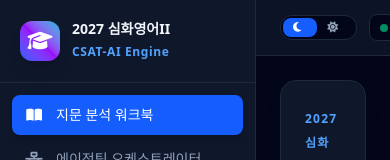
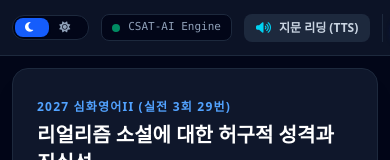
Before and after one commit to googyosoo/csat-agent-2, a React (Vite) app: page / in a window 390 px wide. Shown: the top 160 px of the page. Built offline with nearby package versions, Linux system fonts and the light colour scheme; no server answers; a web font is replaced by a local one.

Commit message:
feat: upgrade mobile and tablet responsive web design with slide-out sidebar drawer and touch optimization

```diff
--- a/src/App.tsx
+++ b/src/App.tsx
@@ -25,6 +25,8 @@ export default function App() {
   const [showIngestModal, setShowIngestModal] = useState(false);
   const [authUser, setAuthUser] = useState<User | null>(null);
   const [deniedReason, setDeniedReason] = useState<string | null>(null);
+
+  const [isSidebarOpen, setIsSidebarOpen] = useState(false);
 
   useEffect(() => {
     const unsubscribe = subscribeToAuth(async (user) => {
@@ -81,22 +83,33 @@ export default function App() {
   };
 
   return (
-    <div className="flex h-screen overflow-hidden bg-slate-950 text-slate-100 font-sans">
-      {/* Sidebar */}
+    <div className="flex h-screen overflow-hidden bg-slate-950 text-slate-100 font-sans relative">
+      {/* Responsive Sidebar */}
       <Sidebar
         activeTab={activeTab}
-        setActiveTab={setActiveTab}
+        setActiveTab={(tab) => {
+          setActiveTab(tab);
+          setIsSidebarOpen(false);
+        }}
         dataset={dataset}
         selectedPassage={selectedPassage}
-        setSelectedPassage={setSelectedPassage}
+        setSelectedPassage={(p) => {
+          setSelectedPassage(p);
+          setIsSidebarOpen(false);
+        }}
         filterLesson={filterLesson}
         setFilterLesson={setFilterLesson}
-        onOpenIngestModal={() => setShowIngestModal(true)}
+        onOpenIngestModal={() => {
+          setShowIngestModal(true);
+          setIsSidebarOpen(false);
+        }}
         authUser={authUser}
+        isOpen={isSidebarOpen}
+        onClose={() => setIsSidebarOpen(false)}
       />
 
       {/* Main Workspace */}
-      <main className="flex-1 flex flex-col h-screen overflow-hidden bg-slate-950">
+      <main className="flex-1 flex flex-col h-screen overflow-hidden bg-slate-950 min-w-0">
         <Header
           selectedPassage={selectedPassage}
           isSpeaking={isSpeaking}
@@ -105,10 +118,11 @@ export default function App() {
           customApiKey={customApiKey}
           setCustomApiKey={setCustomApiKey}
           authUser={authUser}
+          onToggleSidebar={() => setIsSidebarOpen(!isSidebarOpen)}
         />
 
-        {/* Tab Content */}
-        <div className="flex-1 overflow-y-auto p-6">
+        {/* Tab Content with responsive padding */}
+        <div className="flex-1 overflow-y-auto p-3 sm:p-4 md:p-6">
           {activeTab === 'library' && (
             <LibraryTab
               selectedPassage={selectedPassage}
--- a/src/components/Header.tsx
+++ b/src/components/Header.tsx
@@ -10,6 +10,7 @@ interface HeaderProps {
   customApiKey: string;
   setCustomApiKey: (key: string) => void;
   authUser: User | null;
+  onToggleSidebar?: () => void;
 }
 
 export const Header: React.FC<HeaderProps> = ({
@@ -20,6 +21,7 @@ export const Header: React.FC<HeaderProps> = ({
   customApiKey,
   setCustomApiKey,
   authUser,
+  onToggleSidebar,
 }) => {
   const [isLoggingIn, setIsLoggingIn] = React.useState(false);
   const [theme, setTheme] = React.useState<'dark' | 'light'>(() => {
@@ -57,13 +59,23 @@ export const Header: React.FC<HeaderProps> = ({
   };
 
   return (
-    <header className="h-14 border-b border-slate-800 px-6 flex items-center justify-between bg-slate-900/80 backdrop-blur-md shrink-0 z-10">
-      <div className="flex items-center space-x-3 truncate">
+    <header className="h-14 border-b border-slate-800 px-3 md:px-6 flex items-center justify-between bg-slate-900/80 backdrop-blur-md shrink-0 z-10">
+      <div className="flex items-center space-x-2 md:space-x-3 truncate">
+        {onToggleSidebar && (
+          <button
+            type="button"
+            onClick={onToggleSidebar}
+            className="md:hidden text-slate-300 hover:text-white p-2 rounded-lg bg-slate-800 border border-slate-700 shrink-0"
+            title="메뉴 열기"
+          >
+            <i className="fa-solid fa-bars text-sm"></i>
+          </button>
+        )}
         <span className="px-2 py-0.5 rounded bg-blue-500/20 text-blue-400 font-bold text-xs border border-blue-500/30 shrink-0">
           {selectedPassage.lesson} {selectedPassage.itemNo}
         </span>
-        <span className="text-xs text-slate-400 shrink-0">[{selectedPassage.type}]</span>
-        <h2 className="text-sm font-bold text-slate-200 truncate max-w-md">{selectedPassage.title}</h2>
+        <span className="hidden sm:inline text-xs text-slate-400 shrink-0">[{selectedPassage.type}]</span>
+        <h2 className="text-xs md:text-sm font-bold text-slate-200 truncate max-w-[120px] sm:max-w-xs md:max-w-md">{selectedPassage.title}</h2>
       </div>
 
       <div className="flex items-center space-x-3 shrink-0">
--- a/src/components/Sidebar.tsx
+++ b/src/components/Sidebar.tsx
@@ -13,6 +13,8 @@ interface SidebarProps {
   setFilterLesson: (lesson: string) => void;
   onOpenIngestModal: () => void;
   authUser?: User | null;
+  isOpen?: boolean;
+  onClose?: () => void;
 }
 
 export const Sidebar: React.FC<SidebarProps> = ({
@@ -25,6 +27,8 @@ export const Sidebar: React.FC<SidebarProps> = ({
   setFilterLesson,
   onOpenIngestModal,
   authUser,
+  isOpen = false,
+  onClose,
 }) => {
   const filteredPassages = filterLesson === 'ALL'
     ? dataset
@@ -32,14 +36,34 @@ export const Sidebar: React.FC<SidebarProps> = ({
 
   const availableLessons = Array.from(new Set(dataset.map(p => p.lesson)));
   const lessons = ['ALL', ...availableLessons];
-  const isAdmin = authUser ? isAdminUser(authUser.email) : true; // Enabled for preview access
+  const isAdmin = authUser ? isAdminUser(authUser.email) : true;
+
+  const handleTabSelect = (tabKey: string) => {
+    setActiveTab(tabKey);
+    if (onClose) onClose();
+  };
 
   return (
-    <aside className="w-64 bg-slate-900 border-r border-slate-800 flex flex-col justify-between z-20 shrink-0 h-screen">
+    <>
+      {/* Mobile Backdrop Overlay */}
+      {isOpen && (
+        <div
+          className="fixed inset-0 bg-slate-950/80 backdrop-blur-sm z-40 md:hidden transition-opacity"
+          onClick={onClose}
+        />
+      )}
+
+      {/* Sidebar Drawer Container */}
+      <aside
+        className={`fixed md:static inset-y-0 left-0 z-50 w-72 md:w-64 bg-slate-900 border-r border-slate-800 flex flex-col justify-between shrink-0 h-screen transition-transform duration-300 ease-in-out ${
+          isOpen ? 'translate-x-0' : '-translate-x-full md:translate-x-0'
+        }`}
+      >
         <div>
-        {/* App Logo */}
-        <div className="p-5 border-b border-slate-800 flex items-center space-x-3">
-          <div className="w-10 h-10 rounded-xl bg-gradient-to-tr from-blue-600 via-purple-600 to-cyan-500 flex items-center justify-center text-white font-black text-xl shadow-lg">
+          {/* App Logo & Mobile Close Button */}
+          <div className="p-4 md:p-5 border-b border-slate-800 flex items-center justify-between">
+            <div className="flex items-center space-x-3">
+              <div className="w-10 h-10 rounded-xl bg-gradient-to-tr from-blue-600 via-purple-600 to-cyan-500 flex items-center justify-center text-white font-black text-xl shadow-lg shrink-0">
                 <i className="fa-solid fa-graduation-cap"></i>
               </div>
               <div>
@@ -47,12 +71,23 @@ export const Sidebar: React.FC<SidebarProps> = ({
                 <span className="text-xs text-blue-400 font-semibold tracking-wider">CSAT-AI Engine</span>
               </div>
             </div>
+            {onClose && (
+              <button
+                type="button"
+                onClick={onClose}
+                className="md:hidden text-slate-400 hover:text-white p-1 rounded-lg bg-slate-800/60"
+                title="메뉴 닫기"
+              >
+                <i className="fa-solid fa-xmark text-base"></i>
+              </button>
+            )}
+          </div>
 
         {/* Nav Items */}
         <nav className="p-3 space-y-1">
           <button
             type="button"
-            onClick={(e) => { e.preventDefault(); setActiveTab('library'); }}
+            onClick={(e) => { e.preventDefault(); handleTabSelect('library'); }}
             className={`w-full flex items-center space-x-3 px-3 py-2.5 rounded-lg text-sm font-medium transition-all ${
               activeTab === 'library' ? 'bg-blue-600 text-white shadow-md' : 'text-slate-400 hover:bg-slate-800 hover:text-slate-200'
             }`}
@@ -63,7 +98,7 @@ export const Sidebar: React.FC<SidebarProps> = ({
 
           <button
             type="button"
-            onClick={(e) => { e.preventDefault(); setActiveTab('orchestrator'); }}
+            onClick={(e) => { e.preventDefault(); handleTabSelect('orchestrator'); }}
             className={`w-full flex items-center space-x-3 px-3 py-2.5 rounded-lg text-sm font-medium transition-all ${
               activeTab === 'orchestrator' ? 'bg-purple-600 text-white shadow-md' : 'text-slate-400 hover:bg-slate-800 hover:text-slate-200'
             }`}
@@ -74,7 +109,7 @@ export const Sidebar: React.FC<SidebarProps> = ({
 
           <button
             type="button"
-            onClick={(e) => { e.preventDefault(); setActiveTab('socratic'); }}
+            onClick={(e) => { e.preventDefault(); handleTabSelect('socratic'); }}
             className={`w-full flex items-center space-x-3 px-3 py-2.5 rounded-lg text-sm font-medium transition-all ${
               activeTab === 'socratic' ? 'bg-emerald-600 text-white shadow-md' : 'text-slate-400 hover:bg-slate-800 hover:text-slate-200'
             }`}
@@ -85,7 +120,7 @@ export const Sidebar: React.FC<SidebarProps> = ({
 
           <button
             type="button"
-            onClick={(e) => { e.preventDefault(); setActiveTab('generator'); }}
+            onClick={(e) => { e.preventDefault(); handleTabSelect('generator'); }}
             className={`w-full flex items-center space-x-3 px-3 py-2.5 rounded-lg text-sm font-medium transition-all ${
               activeTab === 'generator' ? 'bg-amber-600 text-white shadow-md' : 'text-slate-400 hover:bg-slate-800 hover:text-slate-200'
             }`}
@@ -96,7 +131,7 @@ export const Sidebar: React.FC<SidebarProps> = ({
 
           <button
             type="button"
-            onClick={(e) => { e.preventDefault(); setActiveTab('vocab'); }}
+            onClick={(e) => { e.preventDefault(); handleTabSelect('vocab'); }}
             className={`w-full flex items-center space-x-3 px-3 py-2.5 rounded-lg text-sm font-medium transition-all ${
               activeTab === 'vocab' ? 'bg-pink-600 text-white shadow-md' : 'text-slate-400 hover:bg-slate-800 hover:text-slate-200'
             }`}
@@ -109,7 +144,7 @@ export const Sidebar: React.FC<SidebarProps> = ({
           {isAdmin && (
             <button
               type="button"
-              onClick={(e) => { e.preventDefault(); setActiveTab('admin'); }}
+              onClick={(e) => { e.preventDefault(); handleTabSelect('admin'); }}
               className={`w-full flex items-center space-x-3 px-3 py-2.5 rounded-lg text-sm font-bold transition-all border border-purple-500/30 ${
                 activeTab === 'admin'
                   ? 'bg-gradient-to-r from-purple-600 to-indigo-600 text-white shadow-lg shadow-purple-950/50'
@@ -176,5 +211,6 @@ export const Sidebar: React.FC<SidebarProps> = ({
         </div>
       </div>
     </aside>
+  </>
 );
 };
```
Lines whose indentation alone changed are shown as unchanged.
